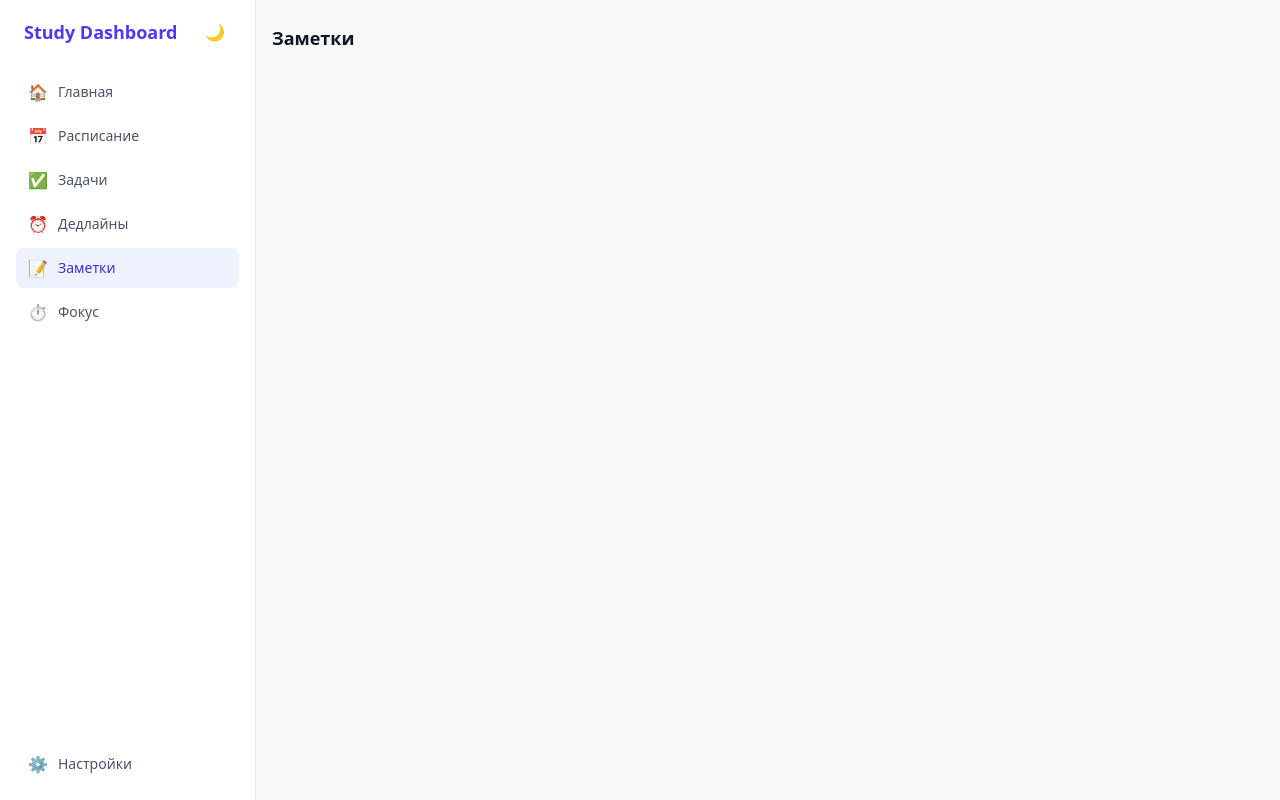
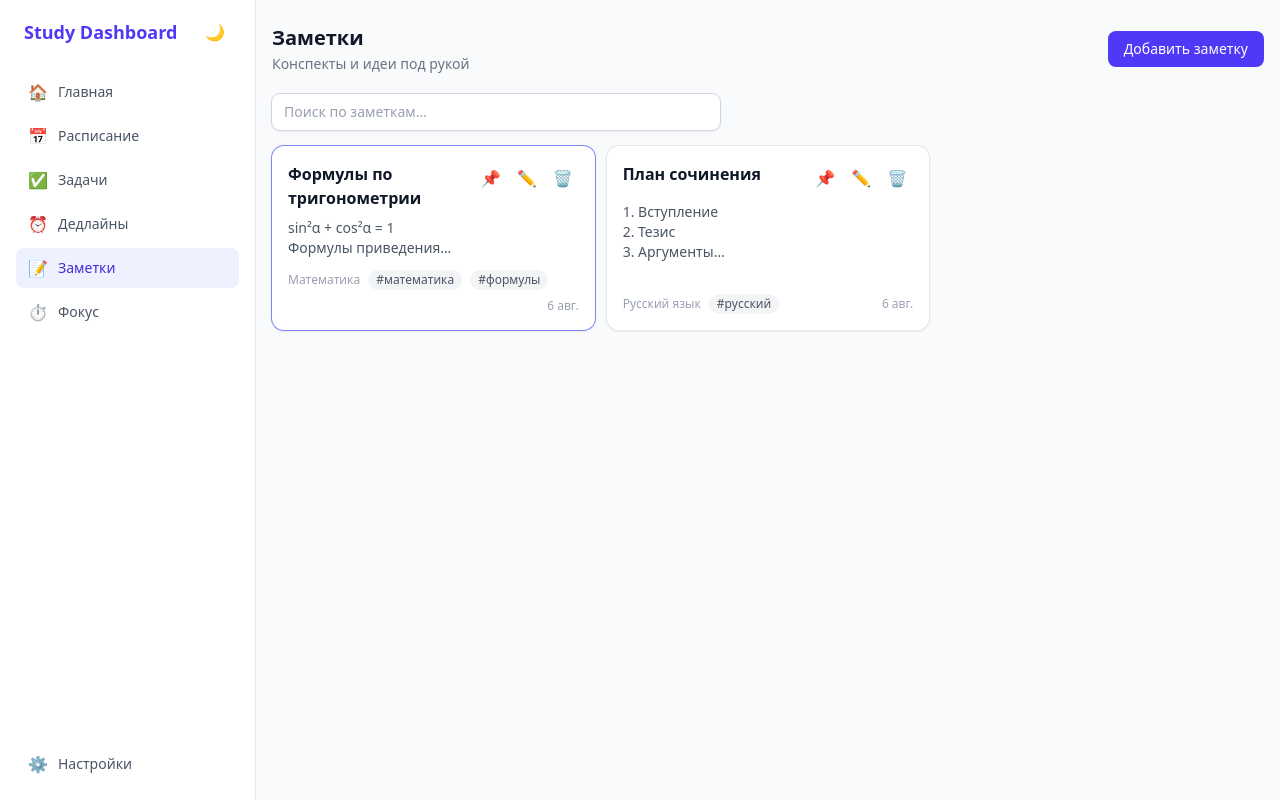
Before and after one commit to Raviil-IV/study-dashboard, a React (Vite) app: page /notes in a window 1280 px wide. Built offline with nearby package versions, Linux system fonts and the light colour scheme.

Commit message:
Add notes page with search and pinning

```diff
--- /dev/null
+++ b/src/components/notes/NoteCard.tsx
@@ -0,0 +1,30 @@
+import type { Note } from '../../types'
+import IconButton from '../ui/IconButton'
+
+function formatShortDate(iso: string): string {
+  const d = new Date(iso)
+  return d.toLocaleDateString('ru-RU', { day: 'numeric', month: 'short' })
+}
+
+export default function NoteCard({ note, onEdit, onDelete, onTogglePin }: { note: Note; onEdit: () => void; onDelete: () => void; onTogglePin: () => void }) {
+  return (
+    <li className={`flex flex-col rounded-xl bg-white p-4 shadow-sm ring-1 dark:bg-gray-900 ${note.pinned ? 'ring-indigo-400 dark:ring-indigo-500' : 'ring-gray-200 dark:ring-gray-800'}`}>
+      <div className="mb-2 flex items-start justify-between gap-2">
+        <h3 className="font-semibold text-gray-900 dark:text-gray-100">{note.title}</h3>
+        <div className="flex shrink-0 gap-1">
+          <IconButton name="pin" label="Закрепить" onClick={onTogglePin} />
+          <IconButton name="edit" label="Редактировать" onClick={onEdit} />
+          <IconButton name="trash" label="Удалить" onClick={onDelete} />
+        </div>
+      </div>
+      <p className="mb-3 line-clamp-4 whitespace-pre-wrap text-sm text-gray-600 dark:text-gray-300">{note.content || '—'}</p>
+      <div className="mt-auto flex flex-wrap items-center gap-2 text-xs text-gray-400 dark:text-gray-500">
+        {note.subject && <span>{note.subject}</span>}
+        {note.tags.map((t) => (
+          <span key={t} className="rounded-full bg-gray-100 px-2 py-0.5 text-gray-600 dark:bg-gray-800 dark:text-gray-400">#{t}</span>
+        ))}
+        <span className="ml-auto">{formatShortDate(note.updatedAt)}</span>
+      </div>
+    </li>
+  )
+}
--- /dev/null
+++ b/src/components/notes/NoteForm.tsx
@@ -0,0 +1,46 @@
+import { useState, type FormEvent } from 'react'
+import type { Note } from '../../types'
+import Input from '../ui/Input'
+import Textarea from '../ui/Textarea'
+import Button from '../ui/Button'
+
+export interface NoteFormValues {
+  title: string
+  subject: string
+  content: string
+  tags: string
+}
+
+export default function NoteForm({ initial, onSubmit, onCancel }: { initial?: Note; onSubmit: (values: NoteFormValues) => void; onCancel: () => void }) {
+  const [values, setValues] = useState<NoteFormValues>(() =>
+    initial
+      ? { title: initial.title, subject: initial.subject ?? '', content: initial.content, tags: initial.tags.join(', ') }
+      : { title: '', subject: '', content: '', tags: '' },
+  )
+  const [error, setError] = useState('')
+
+  const handleSubmit = (e: FormEvent) => {
+    e.preventDefault()
+    if (!values.title.trim()) {
+      setError('Введите заголовок')
+      return
+    }
+    onSubmit(values)
+  }
+
+  return (
+    <form onSubmit={handleSubmit} className="space-y-4">
+      <Input label="Заголовок" value={values.title} onChange={(e) => setValues({ ...values, title: e.target.value })} placeholder="Тема заметки" />
+      <div className="grid grid-cols-2 gap-4">
+        <Input label="Предмет" value={values.subject} onChange={(e) => setValues({ ...values, subject: e.target.value })} placeholder="Математика" />
+        <Input label="Теги" value={values.tags} onChange={(e) => setValues({ ...values, tags: e.target.value })} placeholder="алгебра, формулы" />
+      </div>
+      <Textarea label="Содержимое" rows={6} value={values.content} onChange={(e) => setValues({ ...values, content: e.target.value })} />
+      {error && <p className="text-sm text-red-600 dark:text-red-400">{error}</p>}
+      <div className="flex justify-end gap-2 pt-2">
+        <Button type="button" variant="secondary" onClick={onCancel}>Отмена</Button>
+        <Button type="submit">Сохранить</Button>
+      </div>
+    </form>
+  )
+}
--- a/src/pages/NotesPage.tsx
+++ b/src/pages/NotesPage.tsx
@@ -1,3 +1,79 @@
+import { useMemo, useState } from 'react'
+import { useStore } from '../store/useStore'
+import type { Note } from '../types'
+import PageHeader from '../components/ui/PageHeader'
+import Button from '../components/ui/Button'
+import Modal from '../components/ui/Modal'
+import EmptyState from '../components/ui/EmptyState'
+import Input from '../components/ui/Input'
+import NoteForm, { type NoteFormValues } from '../components/notes/NoteForm'
+import NoteCard from '../components/notes/NoteCard'
+
 export default function NotesPage() {
-  return <h1 className="text-lg font-semibold text-gray-900 dark:text-gray-100">Заметки</h1>
+  const notes = useStore((s) => s.notes)
+  const addNote = useStore((s) => s.addNote)
+  const updateNote = useStore((s) => s.updateNote)
+  const removeNote = useStore((s) => s.removeNote)
+  const togglePinNote = useStore((s) => s.togglePinNote)
+  const [query, setQuery] = useState('')
+  const [modalOpen, setModalOpen] = useState(false)
+  const [editing, setEditing] = useState<Note | undefined>()
+
+  const filtered = useMemo(() => {
+    const q = query.trim().toLowerCase()
+    const list = notes.filter(
+      (n) =>
+        !q ||
+        n.title.toLowerCase().includes(q) ||
+        n.content.toLowerCase().includes(q) ||
+        n.tags.some((t) => t.toLowerCase().includes(q)),
+    )
+    return [...list].sort((a, b) => Number(b.pinned) - Number(a.pinned))
+  }, [notes, query])
+
+  const handleSubmit = (values: NoteFormValues) => {
+    const payload = { ...values, pinned: false, tags: values.tags.split(',').map((t) => t.trim()).filter(Boolean) }
+    if (editing) {
+      updateNote(editing.id, payload)
+    } else {
+      addNote(payload)
+    }
+    setModalOpen(false)
+  }
+  const handleDelete = (id: string) => {
+    if (window.confirm('Удалить заметку?')) {
+      removeNote(id)
+    }
+  }
+
+  return (
+    <div>
+      <PageHeader
+        title="Заметки"
+        subtitle="Конспекты и идеи под рукой"
+        action={<Button onClick={() => { setEditing(undefined); setModalOpen(true) }}>Добавить заметку</Button>}
+      />
+      <div className="mb-4 max-w-md">
+        <Input placeholder="Поиск по заметкам…" value={query} onChange={(e) => setQuery(e.target.value)} />
+      </div>
+      {filtered.length === 0 ? (
+        <EmptyState icon="📝" title={query ? 'Ничего не найдено' : 'Пока нет заметок'} hint="Добавь первую заметку" />
+      ) : (
+        <ul className="grid grid-cols-1 gap-3 sm:grid-cols-2 lg:grid-cols-3">
+          {filtered.map((n) => (
+            <NoteCard
+              key={n.id}
+              note={n}
+              onEdit={() => { setEditing(n); setModalOpen(true) }}
+              onDelete={() => handleDelete(n.id)}
+              onTogglePin={() => togglePinNote(n.id)}
+            />
+          ))}
+        </ul>
+      )}
+      <Modal open={modalOpen} title={editing ? 'Редактировать заметку' : 'Новая заметка'} onClose={() => setModalOpen(false)}>
+        <NoteForm key={editing?.id ?? 'new'} initial={editing} onSubmit={handleSubmit} onCancel={() => setModalOpen(false)} />
+      </Modal>
+    </div>
+  )
 }
```
Also changed, not shown: 1 other file (tests, documents, lock files or other folders).
